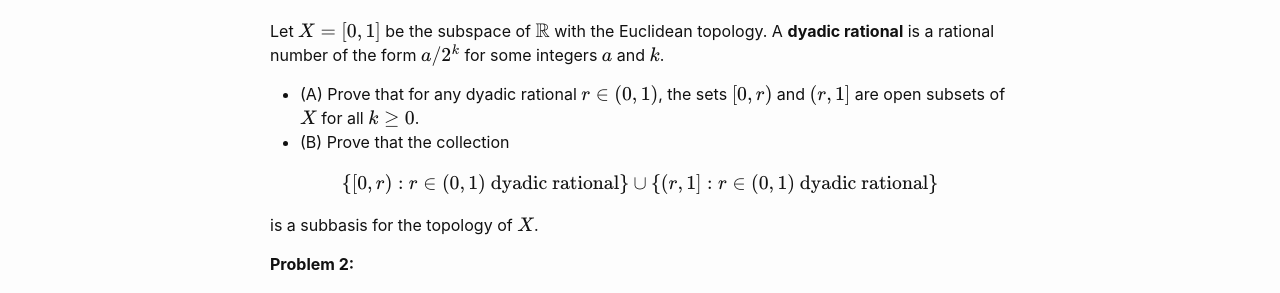
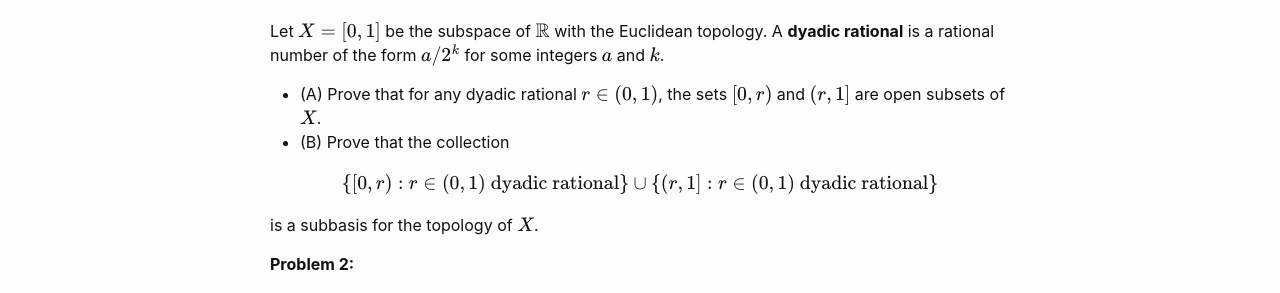
Before and after one commit to wcasper/math414fall2022, a Jekyll site: the page built from _homework/hw5.md, in a window 1280 px wide. Shown: the part 559-852 px from the top of the page. Built offline with Jekyll 4.4.1, drawn with Linux system fonts in a browser that asks for light colours.

Commit message:
fixed typo

```diff
--- a/_homework/hw5.md
+++ b/_homework/hw5.md
@@ -18,7 +18,7 @@ If you wish to use the second method and don't own a scanner at home, you can ch
 Let $$X= [0,1]$$ be the subspace of $$\mathbb R$$ with the Euclidean topology.
 A **dyadic rational** is a rational number of the form $$a/2^k$$ for some integers $$a$$ and $$k$$.
 
-* (A) Prove that for any dyadic rational $$r\in (0,1)$$, the sets $$[0,r)$$ and $$(r,1]$$ are open subsets of $$X$$ for all $$k\geq 0$$.
+* (A) Prove that for any dyadic rational $$r\in (0,1)$$, the sets $$[0,r)$$ and $$(r,1]$$ are open subsets of $$X$$.
 * (B) Prove that the collection
 
 $$\{[0,r): r\in (0,1)\ \text{dyadic rational}\}\cup \{(r,1]: r\in (0,1)\ \text{dyadic rational}\}$$
```
